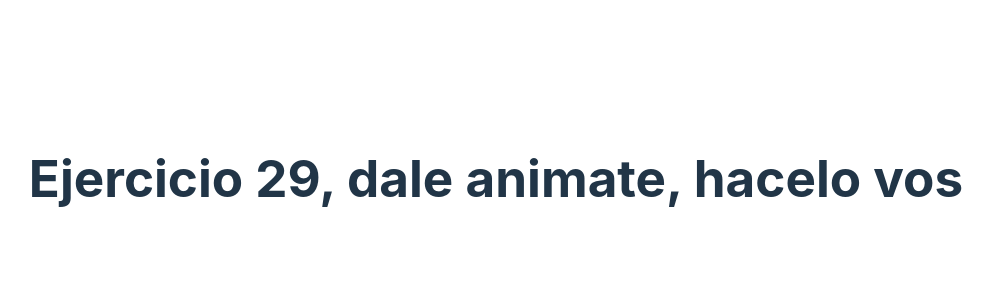
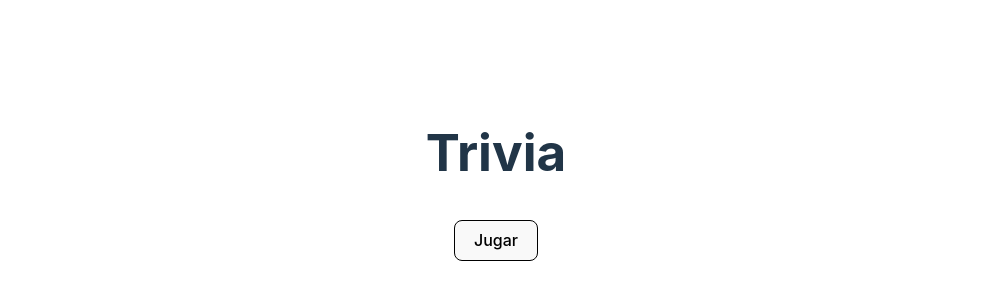
Before and after one commit to santiagotrini/react-2023, a React (Vite) app: page /trivia in a window 1280 px wide. Shown: the part 222-522 px from the top of the page, without its empty margins (144-1137 px from the left). Built offline with nearby package versions, Linux system fonts and the light colour scheme.

Commit message:
agrega ejercicio 29

```diff
--- a/src/29-trivia/Trivia.jsx
+++ b/src/29-trivia/Trivia.jsx
@@ -1,9 +1,77 @@
+import { useState } from 'react';
+import questions from './questions';
+
 const Trivia = props => {
 
-  return (
-    <h1>Ejercicio 29, dale animate, hacelo vos</h1>
-  );
+  const [playing, setPlaying] = useState(false);
+  const [gameOver, setGameOver] = useState(false);
+  const [count, setCount] = useState(0);
+  const restartGame = () => {
+   setPlaying(false);
+   setGameOver(false);
+   setCount(0);
+  };
+
+  if (!playing && !gameOver)
+    return <Start setPlaying={setPlaying} />;
+  else if (gameOver)
+    return <GameOver count={count} restartGame={restartGame} />;
+  else
+    return <Game count={count} setCount={setCount} questions={questions} setGameOver={setGameOver} />;
 
 };
 
+const Game = props => {
+  const [idx, setIdx] = useState(0);
+
+  const handleClick = e => {
+    if (e.target.textContent === questions[idx].correct) {
+      setCount(count+1);
+      e.target.classList.add('green');
+    } else {
+      e.target.classList.add('red');
+    }
+    setTimeout(() => {
+      if (idx+1 === questions.length)
+        setGameOver(true)
+      else {
+        e.target.classList.remove('red');
+        e.target.classList.remove('green');
+        setIdx(idx+1);
+      }
+    }, 1000);
+  };
+  const { setGameOver, questions, count, setCount } = props;
+  return (
+    <>
+      <h2>{count}/{questions.length}</h2>
+      <h1>{questions[idx].question}</h1>
+      {questions[idx].answers.map(a => <button className="choice" key={a} onClick={handleClick}>{a}</button>)}
+    </>
+  );
+};
+
+const GameOver = props => {
+
+  const { restartGame, count } = props;
+
+  return (
+    <>
+      <h1>Le pegaste a {count} de {questions.length}</h1>
+      <h2>{count < 4 ? 'Sos malo' : count < 10 ? 'Sos masomenos' : 'Sos un genio'} </h2>
+      <button onClick={restartGame}>Volver a jugar</button>
+    </>
+  );
+};
+
+const Start = props => {
+  const { setPlaying } = props;
+  return (
+    <>
+      <h1>Trivia</h1>
+      <button onClick={() => setPlaying(true)}>Jugar</button>
+    </>
+  );
+};
+
 export default Trivia;
--- /dev/null
+++ b/src/29-trivia/questions.js
@@ -0,0 +1,64 @@
+const questions = [
+  {
+    id: 1,
+    question: '2 + 2?',
+    answers: ['1','2','3','4'],
+    correct: '4'
+  },
+  {
+    id: 2,
+    question: '4 + 2?',
+    answers: ['13','5','6','4'],
+    correct: '6'
+  },
+  {
+    id: 3,
+    question: '100 - 36',
+    answers: ['32','64','100','36'],
+    correct: '64'
+  },
+  {
+    id: 4,
+    question: '25 / 5',
+    answers: ['50','25','5','1'],
+    correct: '5'
+  },
+  {
+    id: 5,
+    question: '5 * 5',
+    answers: ['50','125','100','40'],
+    correct: '125'
+  },
+  {
+    id: 6,
+    question: '1000 - 10',
+    answers: ['999','990','1000','1110'],
+    correct: '990'
+  },
+  {
+    id: 7,
+    question: '2^10',
+    answers: ['4096','256','512','1024'],
+    correct: '1024'
+  },
+  {
+    id: 8,
+    question: '8 * 8',
+    answers: ['125','49','55','64'],
+    correct: '64'
+  },
+  {
+    id: 9,
+    question: '4 * 3',
+    answers: ['6','18','12','13'],
+    correct: '12'
+  },
+  {
+    id: 10,
+    question: '1234 + 1234',
+    answers: ['2468','2466','1234','4321'],
+    correct: '2468'
+  },
+];
+
+export default questions;
--- a/src/index.css
+++ b/src/index.css
@@ -18,6 +18,18 @@ table, th, td {
   border: 1px solid black;
   border-collapse: collapse;
   padding: 5px;
+}
+
+.choice {
+  display: block;
+  width: 100%;
+}
+
+.green {
+  background: forestgreen;
+}
+.red {
+  background: firebrick;
 }
 
 .pokemon-card {
```
